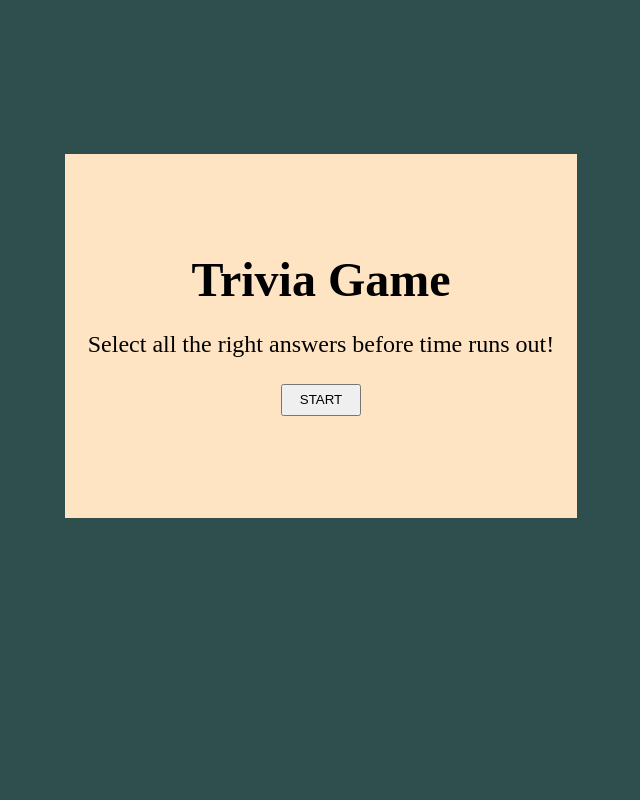
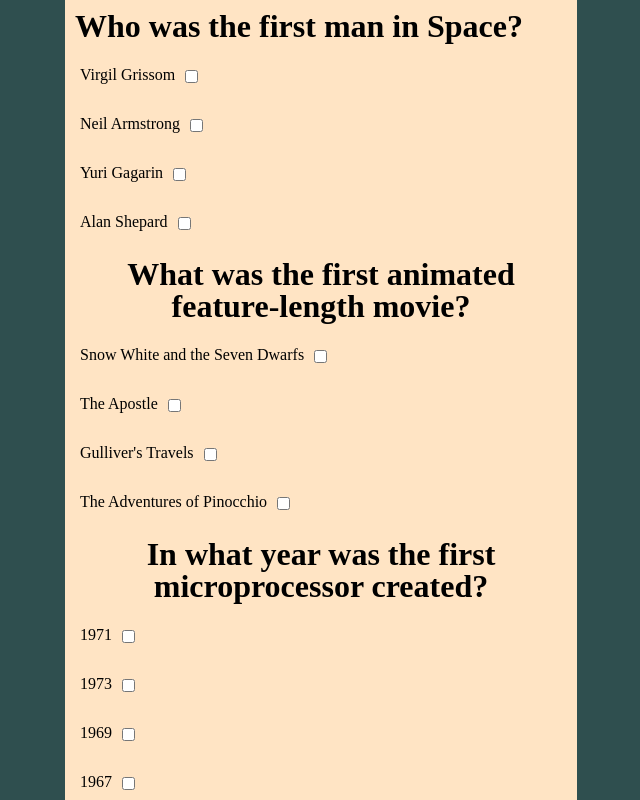
Before and after one commit to RCH92/TriviaGame, a plain HTML site: page index.html in a window 1280 px wide. Both pictures are taken after a click on the button "START". Shown: the top 800 px of the page, without its empty margins (319-959 px from the left). Drawn offline with nearby package versions, Linux system fonts and the light colour scheme.

Commit message:
added functionality

```diff
--- a/assets/css/style.css
+++ b/assets/css/style.css
@@ -5,6 +5,8 @@ body {
     width: 40%;
     margin: 0% 30%;
     text-align: center;
+    float: left;
+
 }
 h1 {
     font-size: 3rem;
@@ -26,3 +28,35 @@ h1 {
     width: 5rem;
 
 }
+h2 {
+    font-size: 2rem;
+    padding: 10px;
+}
+.bisque {
+    background-color: bisque;
+    height: max-content;
+}
+label {
+    padding: 15px;
+    float: left;
+
+}
+
+.clearfix {
+    display: block;
+    content:"";
+    clear: both;
+
+}
+.qText {
+    float: left;
+}
+input {
+    padding: 15px;
+    margin-left: 10px;
+}
+#submit {
+    float: left;
+    margin: 7rem;
+    width: 5rem;
+}
--- a/assets/javascript/app.js
+++ b/assets/javascript/app.js
@@ -128,9 +128,64 @@ function shuffle(a) {
 }
 
 function game() {
-    $('#wrapper').clear();
+    $('#wrapper').empty();
+    $('#wrapper').addClass('bisque');
+    var j = [0, 1, 2, 3];
+
+    var questionDiv = $('<div>');
+    questionDiv.addClass('questions');
+    // questionDiv.addClass('clearfix');
+
+
+    for (var i = 0; i < questionBank.length; i++) {
+        shuffle(j);
+
+        var questionText = $('<h2>');
+        questionText.addClass('qText');
+        questionText.addClass('clearfix');
+        questionText.text(questionBank[i].question);
+        questionDiv.append(questionText);
+
+
+
+        for (var x = 0; x < j.length; x++) {
+            if (j[x] == 0) {
+                var questionAnswer = $('<input>');
+                var answerLabel = $('<label>');
+                questionAnswer.attr('type', "checkbox");
+                questionAnswer.attr('value', "correct");
+                answerLabel.addClass('clearfix');
+                answerLabel.html(questionBank[i].answer[(j[x])]);
+                answerLabel.append(questionAnswer);
+                questionDiv.append(answerLabel)
+                console.log("answers: " + questionBank[i].answer[(j[x])])
+            }
+            else {
+                var questionAnswer = $('<input>');
+                var answerLabel = $('<label>');
+                questionAnswer.attr('type', "checkbox");
+                questionAnswer.attr('value', "false");
+                answerLabel.addClass('clearfix');
+                answerLabel.html(questionBank[i].answer[(j[x])]);
+                answerLabel.append(questionAnswer);
+                questionDiv.append(answerLabel)
+            }
+        }
+    }
+    var submit = $('<button>');
+    submit.attr('id', "submit");
+    submit.text("Submit");
+    questionDiv.append(submit);
+    $('#wrapper').append(questionDiv);
 }
+
+$('#wrapper').on("click", '#submit', function() {
+    game();
+});
+$('#wrapper').on("click", '#startButton', function() {
+    game();
+});
 startScreen();
-game();
+// game();
 console.log(questionBank[1].question);
 console.log(questionBank[1].answer[0]);
--- a/index.html
+++ b/index.html
@@ -17,7 +17,7 @@
 
     <div id="timer"></div>
 
-    <div id="wrapper">
+    <div id="wrapper" class="clearfix">
 
 
         <div class="questions">
```
